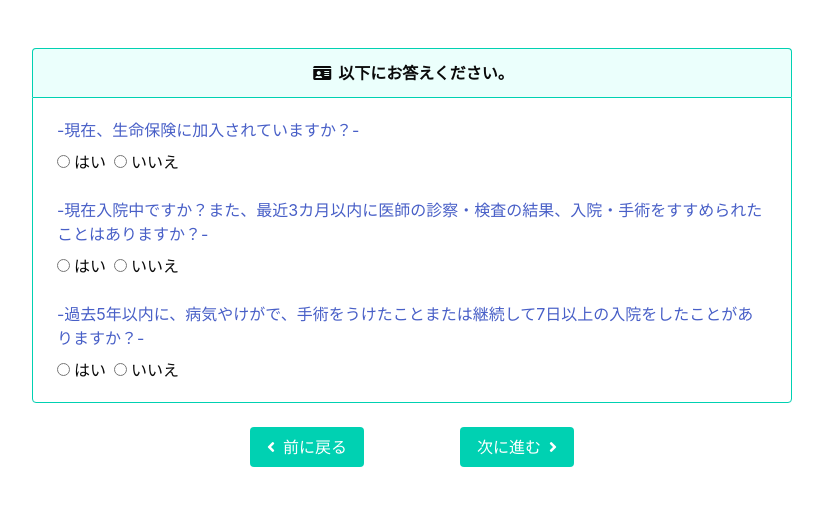
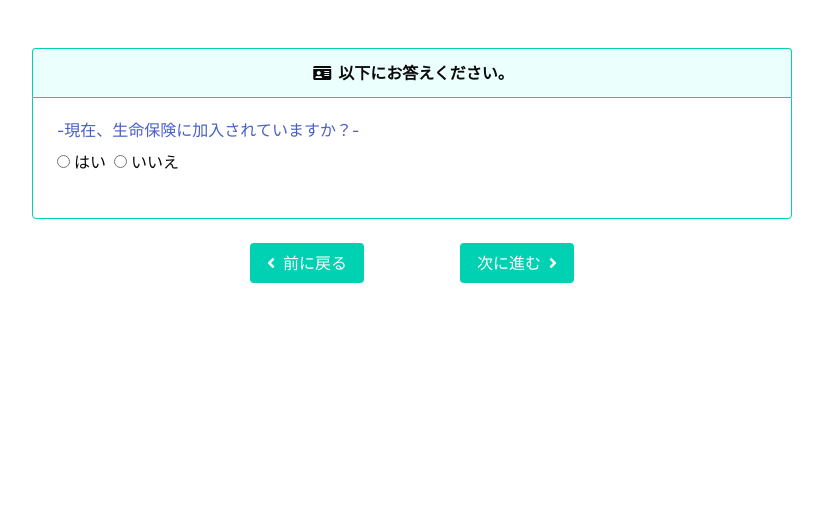
Before and after one commit to haruka919/vue-kadai02, a Vue app: page /form-question in a window 1280 px wide. Shown: the top 506 px of the page, without its empty margins (228-1051 px from the left). Built offline with nearby package versions, Linux system fonts and the light colour scheme.

Commit message:
質問ページをvuexに保存

```diff
--- a/src/store/index.js
+++ b/src/store/index.js
@@ -8,7 +8,10 @@ export default new Vuex.Store({
     gender: '',
     year: 1990,
     month: 1,
-    day: 1
+    day: 1,
+    question01: '',
+    question02: '',
+    question03: ''
   },
   mutations: {
     saveGender (state, data) {
@@ -22,6 +25,15 @@ export default new Vuex.Store({
     },
     saveDay (state, day) {
       state.day = day
+    },
+    saveQuestion01 (state, data) {
+      state.question01 = data
+    },
+    saveQuestion02 (state, data) {
+      state.question02 = data
+    },
+    saveQuestion03 (state, data) {
+      state.question03 = data
     }
   }
 })
--- a/src/views/FormQuestion.vue
+++ b/src/views/FormQuestion.vue
@@ -13,32 +13,32 @@
               <label class="has-text-link">-現在、生命保険に加入されていますか？-</label>
               <div class="control mt-2 has-text-black">
                 <label class="radio">
-                  <input type="radio" class="mr-1" name="question">はい
+                  <input type="radio" class="mr-1" name="question01" value="true" v-model="question01">はい
                 </label>
                   <label class="radio">
-                  <input type="radio" class="mr-1" name="question">いいえ
+                  <input type="radio" class="mr-1" name="question01" value="false" v-model="question01">いいえ
                 </label>
               </div>
             </div>
-            <div class="field mb-5">
+            <div v-if="question01" class="field mb-5">
               <label class="has-text-link">-現在入院中ですか？また、最近3カ月以内に医師の診察・検査の結果、入院・手術をすすめられたことはありますか？-</label>
               <div class="control mt-2 has-text-black">
                 <label class="radio">
-                  <input type="radio" class="mr-1" name="question">はい
+                  <input type="radio" class="mr-1" name="question02" value="true" v-model="question02">はい
                 </label>
                 <label class="radio">
-                  <input type="radio" class="mr-1" name="question">いいえ
+                  <input type="radio" class="mr-1" name="question02" value="false" v-model="question02">いいえ
                 </label>
               </div>
             </div>
-            <div class="field">
+            <div v-if="question02" class="field">
               <label class="has-text-link">-過去5年以内に、病気やけがで、手術をうけたことまたは継続して7日以上の入院をしたことがありますか？-</label>
               <div class="control mt-2 has-text-black">
                 <label class="radio">
-                  <input type="radio" class="mr-1" name="question">はい
+                  <input type="radio" class="mr-1" name="question03" value="true" v-model="question03">はい
                 </label>
                 <label class="radio">
-                  <input type="radio" class="mr-1" name="question">いいえ
+                  <input type="radio" class="mr-1" name="question03" value="false" v-model="question03">いいえ
                 </label>
               </div>
             </div>
@@ -46,11 +46,42 @@
         </article>
         <div class="columns">
           <div class="column has-text-centered">
-            <router-link to="/" class="button is-primary mx-6"><i class="mr-2 fas fa-angle-left"></i>前に戻る</router-link>
-            <router-link to="/form-consultation" class="button is-primary mx-6">次に進む<i class="ml-2 fas fa-angle-right"></i></router-link>
+            <router-link to="/" tag="button" class="button is-primary mx-6"><i class="mr-2 fas fa-angle-left"></i>前に戻る</router-link>
+            <router-link to="/form-consultation" tag="button" class="button is-primary mx-6">次に進む<i class="ml-2 fas fa-angle-right"></i></router-link>
           </div>
         </div>
       </div>
     </div>
   </div>
 </template>
+<script>
+export default {
+  name: 'FormQuestion',
+  computed: {
+    question01: {
+      get () {
+        return this.$store.state.question01
+      },
+      set (value) {
+        this.$store.commit('saveQuestion01', value)
+      }
+    },
+    question02: {
+      get () {
+        return this.$store.state.question02
+      },
+      set (value) {
+        this.$store.commit('saveQuestion02', value)
+      }
+    },
+    question03: {
+      get () {
+        return this.$store.state.question03
+      },
+      set (value) {
+        this.$store.commit('saveQuestion03', value)
+      }
+    }
+  }
+}
+</script>
```
